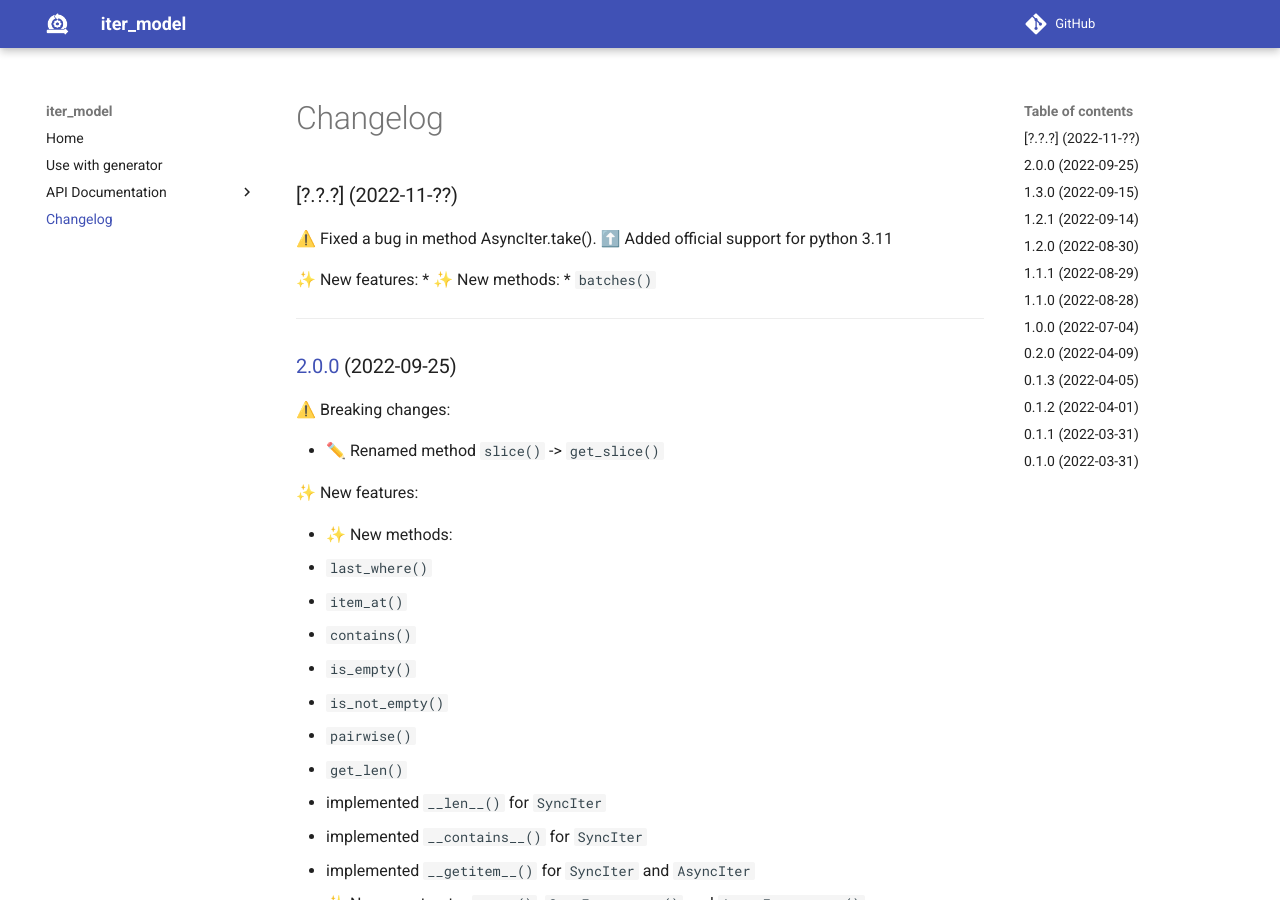
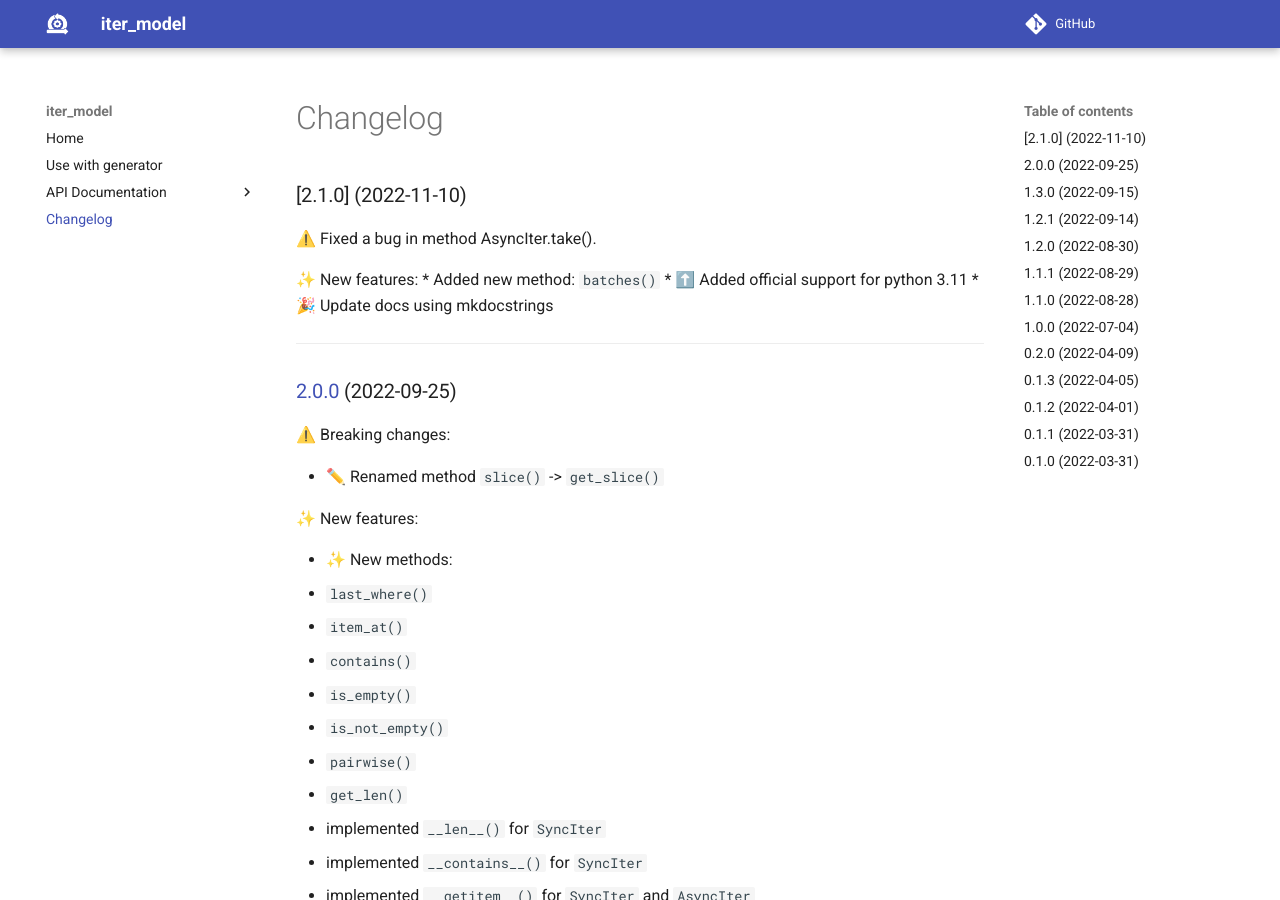
Before and after one commit to VolodymyrBor/iter_model, an MkDocs documentation site: the page built from docs/changelog.md, in a window 1280 px wide and 900 px high. Built offline with MkDocs 1.6.1 and Material for MkDocs 9.7.7, drawn with Linux system fonts in a browser that asks for light colours; comment, search, counter and statistics services are not loaded.

Commit message:
🏷️ prepared release 2.1.0

```diff
--- a/docs/changelog.md
+++ b/docs/changelog.md
@@ -1,12 +1,11 @@
-### [?.?.?] (2022-11-??)
+### [2.1.0] (2022-11-10)
 
 ⚠️ Fixed a bug in method AsyncIter.take().
-⬆️ Added official support for python 3.11
-
 
 ✨ New features:
-* ✨ New methods:
-  * `batches()`
+   * Added new method: `batches()`
+   * ⬆️ Added official support for python 3.11
+   * 🎉 Update docs using mkdocstrings
 
 ---
 
--- a/pyproject.toml
+++ b/pyproject.toml
@@ -1,6 +1,6 @@
 [tool.poetry]
 name = "iter_model"
-version = "1.3.0"
+version = "2.1.0"
 description = "iter-model uses a method approach instead of individual functions to work with iterable objects."
 authors = ["volodymyrb <volodymyr.borysiuk0@gmail.com>"]
 license = "MIT"
```
